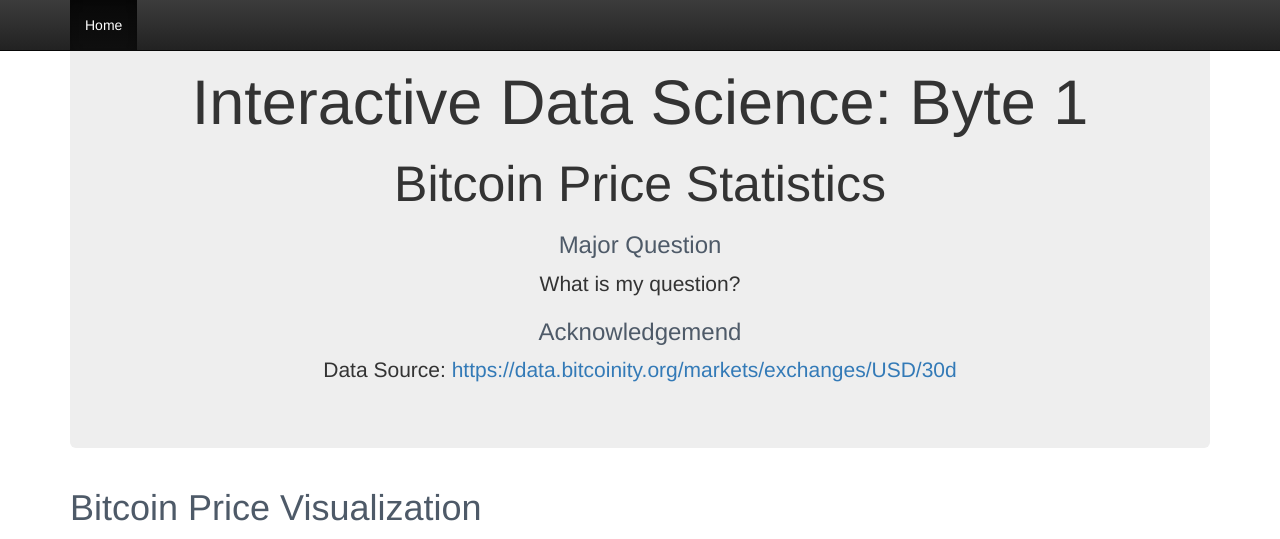
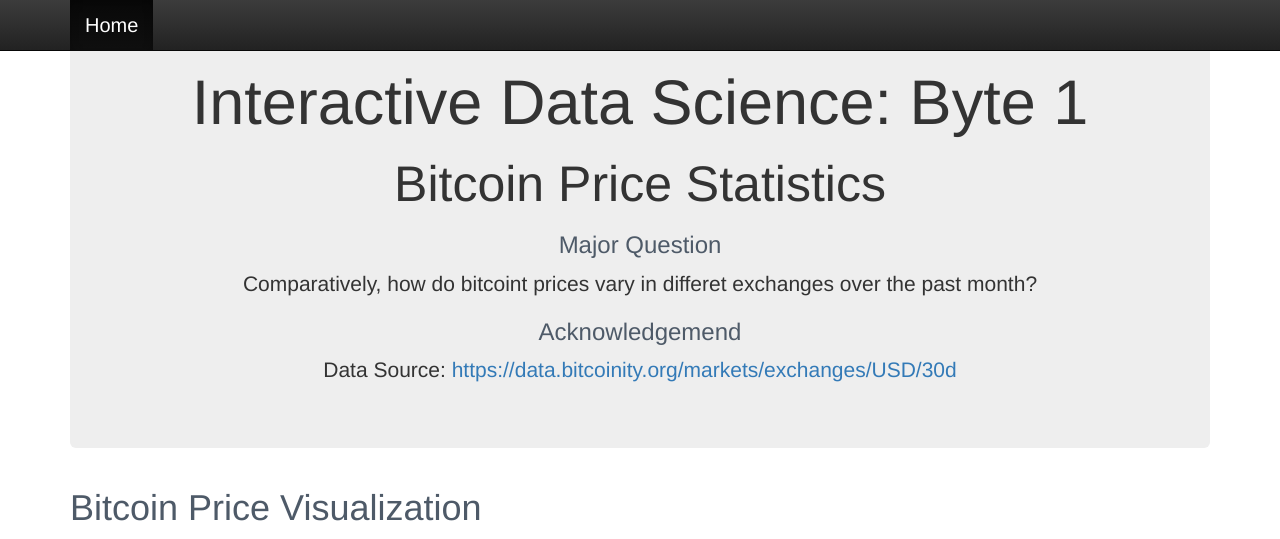
Before and after one commit to yutongl1/yl-byte1, a Flask app: page / in a window 1280 px wide. Shown: the top 539 px of the page. Run offline with Flask 2, Linux system fonts and the light colour scheme; some libraries are stand-ins or nearby versions.

Commit message:
Second version

```diff
--- a/templates/index.html
+++ b/templates/index.html
@@ -34,7 +34,7 @@
         </div>
         <div id="navbar" class="navbar-collapse collapse">
           <ul class="nav navbar-nav">
-            <li class="active"><a href="#">Home</a></li>
+            <li class="active">  <a href="#" style="font-size: 20px"> Home</a> </li>
           </ul>
         </div><!--/.nav-collapse -->
       </div>
@@ -47,7 +47,7 @@
 	<h1> Interactive Data Science: Byte 1 </h1>
 	<h1 style="font-size:50px;">  Bitcoin Price Statistics  </h1>
 	<h3>  <font color = "#4e5a68"> Major Question </font> </h3>
-        <p> What is my question? </p>
+        <p> Comparatively, how do bitcoint prices vary in differet exchanges over the past month?</p>
      <h3> <font color = "#4e5a68"> Acknowledgemend </font> </h3>
      	<p> Data Source: <a href = "https://data.bitcoinity.org/markets/exchanges/USD/30d"> https://data.bitcoinity.org/markets/exchanges/USD/30d </a></p>
       </div>
```
